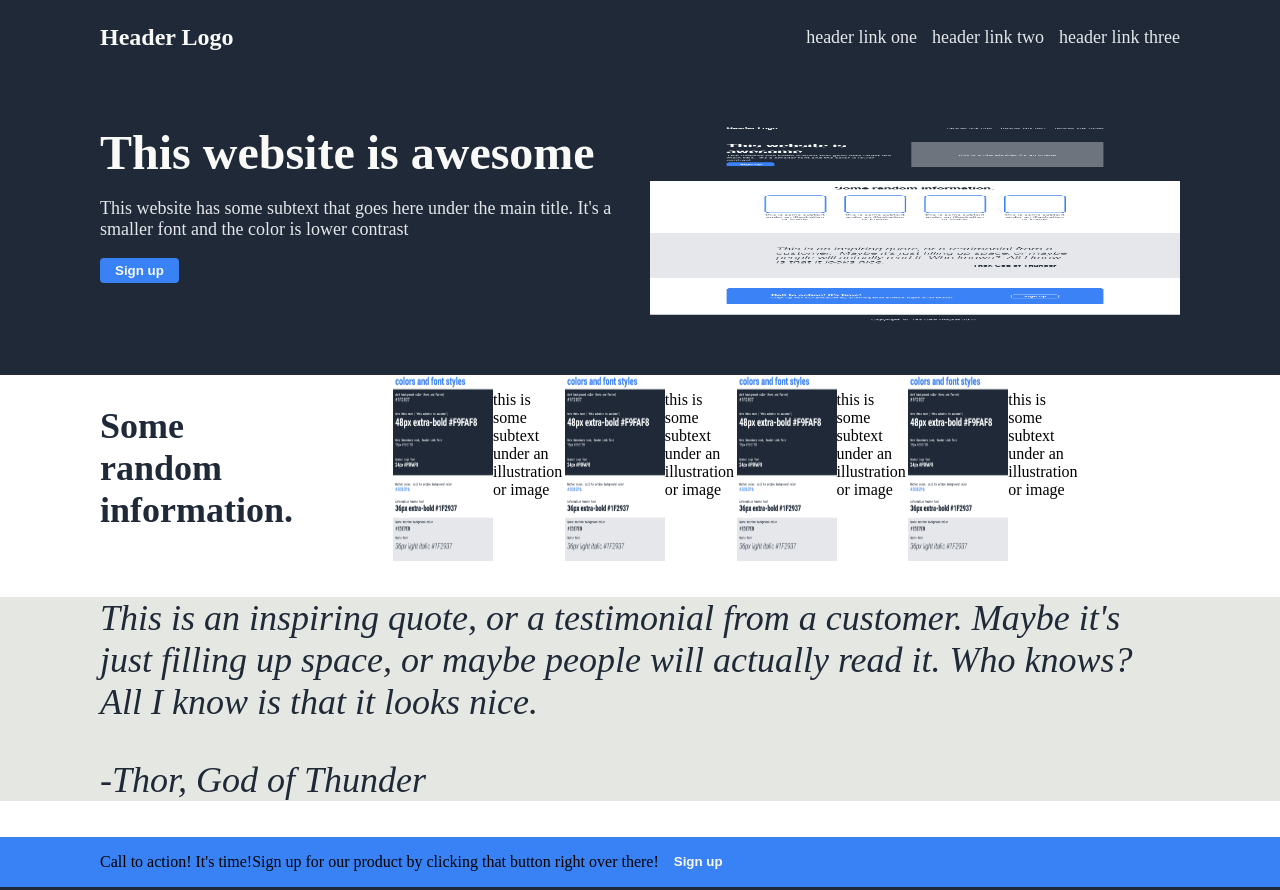
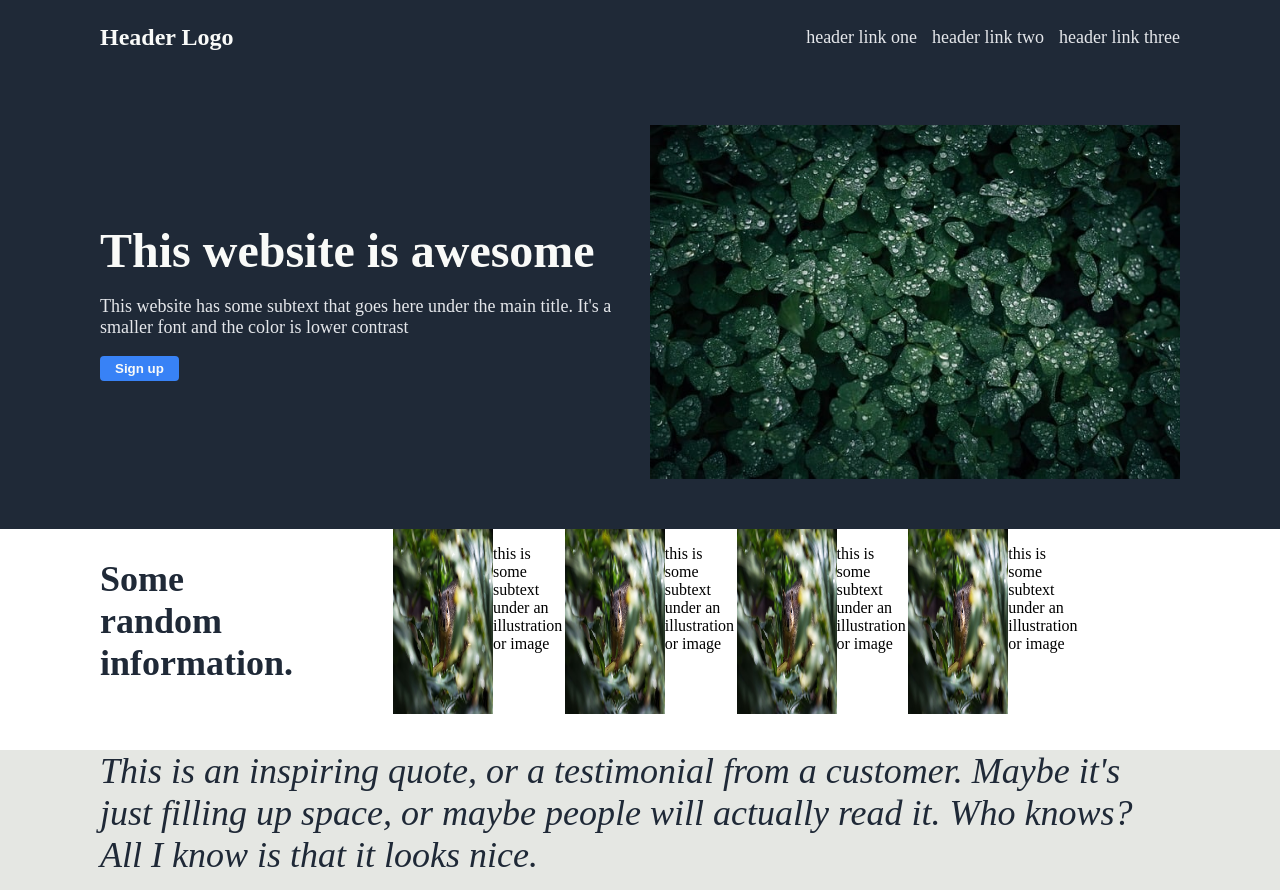
Before and after one commit to gyang-pro/landing-page, a plain HTML site: page index.html in a window 1280 px wide. Shown: the top 890 px of the page. Drawn offline with Linux system fonts and the light colour scheme.

Commit message:
Change content images and readjust their alignments

```diff
--- a/index.html
+++ b/index.html
@@ -21,18 +21,18 @@
                 <p>This website has some subtext that goes here under the main title. It's a smaller font and the color is lower contrast</p>
                 <button type="button">Sign up</button>
             </div>
-            <img src="./01.png" alt="this is a placeholder for an image">
+            <img src="./images/clovers.jpg" alt="this is a placeholder for an image">
         </div>
         <div class="content-two">
             <h2>Some random information.</h2>
             <div class="img-container">
-                <img src="./02.png">
+                <img src="./images/squirrel.jpg">
                 <p>this is some subtext under an illustration or image</p>
-                <img src="./02.png">
+                <img src="./images/squirrel.jpg">
                 <p>this is some subtext under an illustration or image</p>
-                <img src="./02.png">
+                <img src="./images/squirrel.jpg">
                 <p>this is some subtext under an illustration or image</p>
-                <img src="./02.png">
+                <img src="./images/squirrel.jpg">
                 <p>this is some subtext under an illustration or image</p>
             </div>
         </div>
--- a/styles.css
+++ b/styles.css
@@ -65,14 +65,14 @@ h2 {
     margin: 0;
     padding-top: 50px;
     padding-bottom: 50px;
-    align-items: flex-start;
+    align-items: center;
     gap: 20px;
 
 }
 
 .content-one img {
     width: 300px;
-    height: 200px;
+    height: auto;
     flex: 1;
 }
 
```
Also changed, not shown: images/clovers.jpg (added), images/squirrel.jpg (added).
